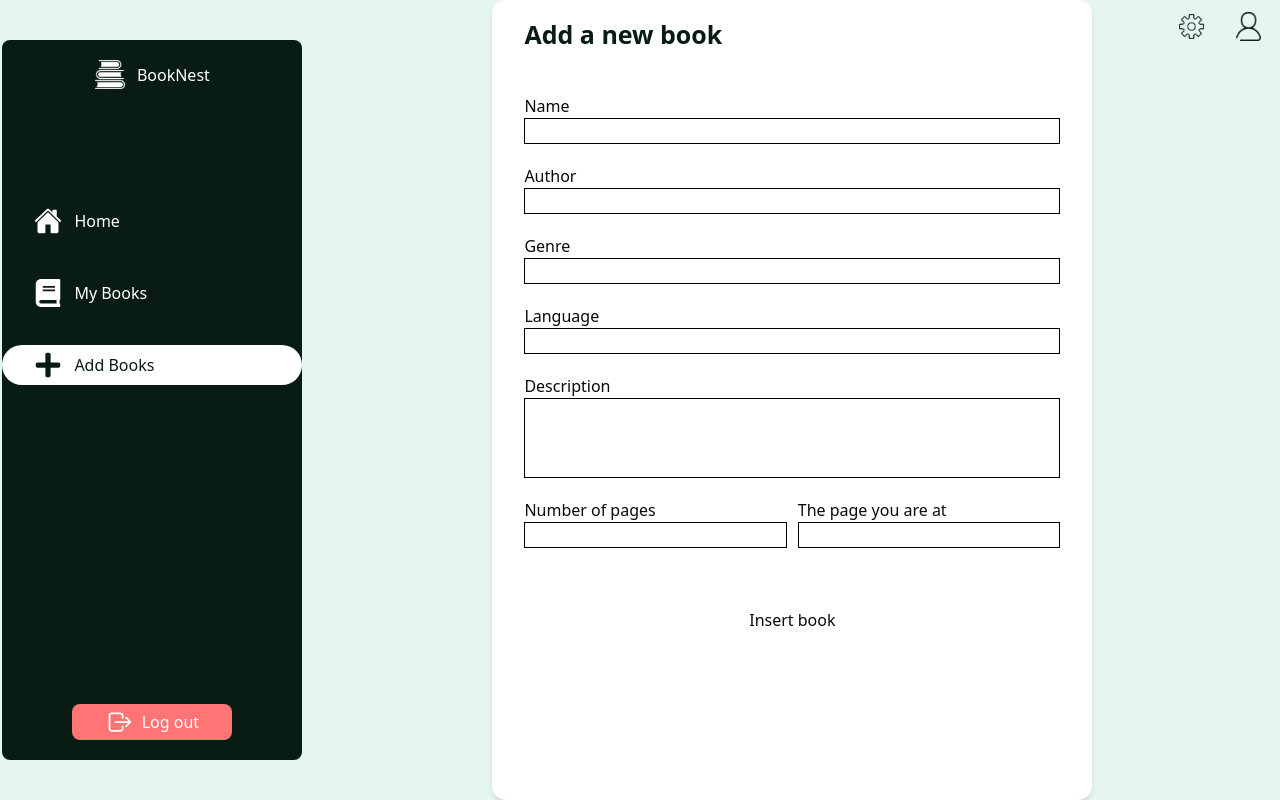
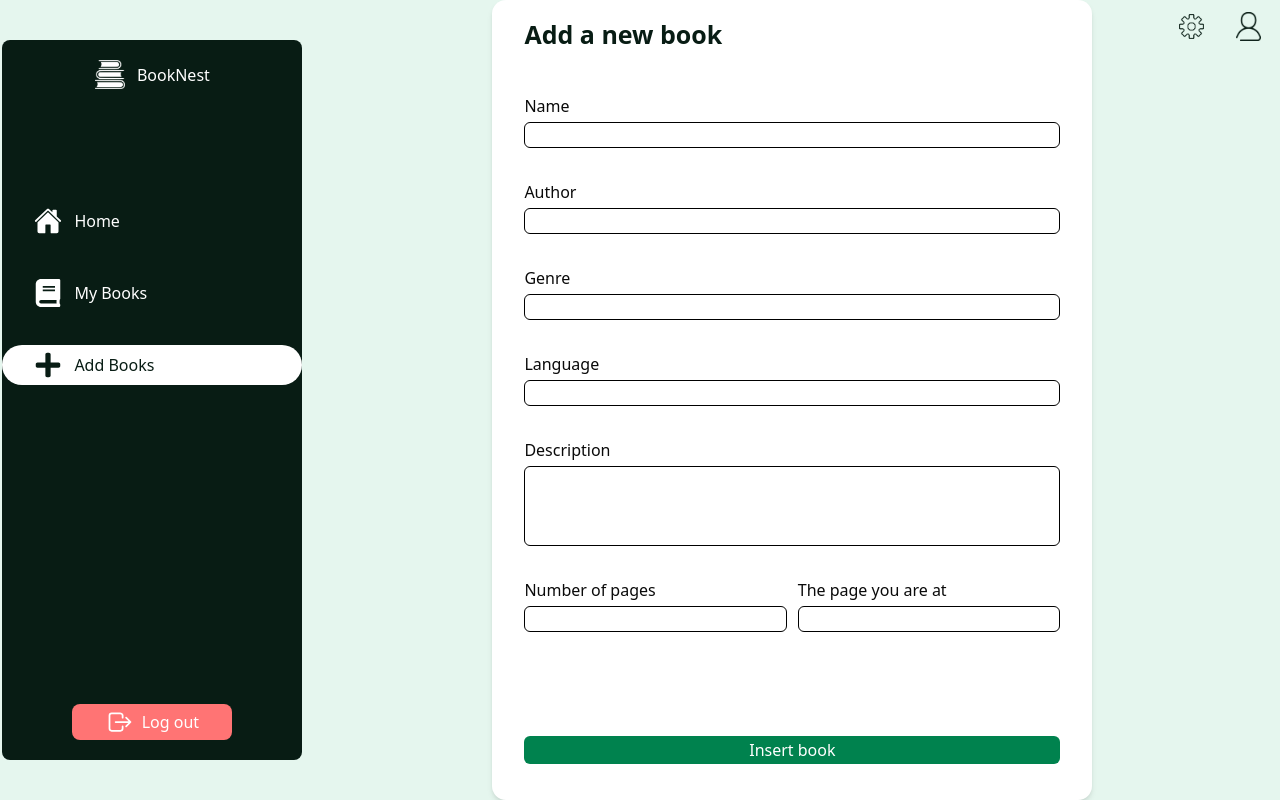
Before and after one commit to Yandelf00/BookNest, a Next.js app: page /addbooks in a window 1280 px wide. Built offline with nearby package versions, Linux system fonts and the light colour scheme.

Commit message:
fixed ui addbooks

```diff
--- a/src/app/(general)/addbooks/_components/BookInsert.tsx
+++ b/src/app/(general)/addbooks/_components/BookInsert.tsx
@@ -7,60 +7,81 @@ import { insertBooks } from '@/actions/insertBook'
 export default function BookInsert() {
     const [state, formAction] = useActionState(insertBooks, null)
     return (
-        <div>
-            <form action={formAction} className='flex flex-col gap-2 lg:gap-5'>
-                <div className='flex flex-col mt-5 lg:mt-10'>
+        <div className='w-full h-full relative'>
+            <form action={formAction} className='flex flex-col gap-5 lg:gap-8'>
+                <div className='flex flex-col mt-5 lg:mt-10 gap-1'>
+                    <div className='w-full flex justify-between'>
                         <label htmlFor="name">Name</label>
-                    <input type="text" id='name' name='name' className='border-1 border-black' />
                         {state?.errors?.name && (
-                        <p className='text-red-500 text-[11px] '>{state.errors.name.join()}</p>
+                            <p className='text-red-500'>*</p>
                         )}
                     </div>
-                <div className='flex flex-col'>
+                    <input type="text" id='name' name='name'
+                    className={`border-1 focus:outline-none focus:ring-1 focus:ring-blue-500
+                    border-black rounded-sm`} />
+                </div>
+                <div className='flex flex-col gap-1'>
+                    <div className='w-full flex justify-between'>
                         <label htmlFor="authorName">Author</label>
-                    <input type="text" id='authorName' name='authorName' className='border-1 border-black' />
-                    {state?.errors?.authorName && (
-                        <p className='text-red-500 text-[11px]'>{state.errors.authorName.join()}</p>
+                        {state?.errors?.authorName&& (
+                            <p className='text-red-500'>*</p>
                         )}
                     </div>
-                <div className='flex flex-col'>
+                    <input type="text" id='authorName' name='authorName' className='rounded-sm border-1 border-black
+                    focus:ring-1 focus:ring-blue-500 focus:outline-none ' />
+                </div>
+                <div className='flex flex-col gap-1'>
+                    <div className='w-full justify-between flex'>
                         <label htmlFor="genre">Genre</label>
-                    <input type="text" id='genre' name='genre' className='border-1 border-black' />
                         {state?.errors?.genre && (
-                        <p className='text-red-500 text-[11px]'>{state.errors.genre.join()}</p>
+                            <p className='text-red-500'>*</p>
                         )}
                     </div>
-                <div className='flex flex-col'>
+                    <input type="text" id='genre' name='genre' className='rounded-sm border-1 border-black
+                    focus:outline-none focus:ring-1 focus:ring-blue-500' />
+                </div>
+                <div className='flex flex-col gap-1'>
+                    <div className='w-full flex justify-between'>
                         <label htmlFor="language">Language</label>
-                    <input type="text" id='language' name='language' className='border-1 border-black' />
                         {state?.errors?.language && (
-                        <p className='text-red-500 text-[11px]'>{state.errors.language.join()}</p>
+                            <p className='text-red-500'>*</p>
                         )}
                     </div>
-                <div className='flex flex-col'>
+                    <input type="text" id='language' name='language' className='rounded-sm border-1 border-black
+                    focus:outline-none focus:ring-1 focus:ring-blue-500' />
+                </div>
+                <div className='flex flex-col gap-1'>
+                    <div className='w-full flex justify-between'>
                         <label htmlFor="Description">Description</label>
-                    <textarea id='Description' name='Description' className='border-1 border-black resize-none h-20' />
                         {state?.errors?.Description && (
-                        <p className='text-red-500 text-[11px]'>{state.errors.Description.join()}</p>
+                            <p className='text-red-500'>*</p>
                         )}
                     </div>
-                <div className='flex flex-col sm:flex-row sm:justify-between'>
-                    <div className='sm:w-[49%] w-full flex flex-col'>
+                    <textarea id='Description' name='Description' className='rounded-sm border-1 border-black
+                    resize-none h-20 focus:outline-none focus:ring-1 focus:ring-blue-500' />
+                </div>
+                <div className='flex flex-col gap-5
+                sm:flex-row sm:justify-between sm:gap-0 '>
+                    <div className='sm:w-[49%] w-full flex flex-col gap-1'>
                         <label htmlFor="numberOfPages">Number of pages</label>
-                        <input type="text" id='numberOfPages' name='numberOfPages' className='border-1 border-black' />
+                        <input type="text" id='numberOfPages' name='numberOfPages' className='border-1 border-black rounded-sm
+                        focus:outline-none focus:ring-1 focus:ring-blue-500' />
                         {state?.errors?.numberOfPages && (
                             <p className='text-red-500 text-[11px]'>{state.errors.numberOfPages.join()}</p>
                         )}
                     </div>
-                    <div className='sm:w-[49%] w-full flex flex-col'>
+                    <div className='sm:w-[49%] w-full flex flex-col gap-1'>
                         <label htmlFor="pageAt">The page you are at</label>
-                        <input type="text" id='pageAt' name='pageAt' className='border-1 border-black' />
+                        <input type="text" id='pageAt' name='pageAt' className='border-1 border-black rounded-sm
+                        focus:outline-none focus:ring-1 focus:ring-blue-500' />
                         {state?.errors?.pageAt && (
                             <p className='text-red-500 text-[11px]'>{state.errors.pageAt.join()}</p>
                         )}
                     </div>
                 </div>
-                <button type='submit' className='mt-8 lg:mt-10 cursor-pointer'>Insert book</button>
+                <button type='submit' className='absolute inset-x-0 bottom-5
+                 bg-[#00824e] h-7 text-white rounded-sm cursor-pointer
+                 hover:bg-[#61ad8f] transition ease-in-out duration-200'>Insert book</button>
             </form>
         </div>
     )
```
Lines whose indentation alone changed are shown as unchanged.
